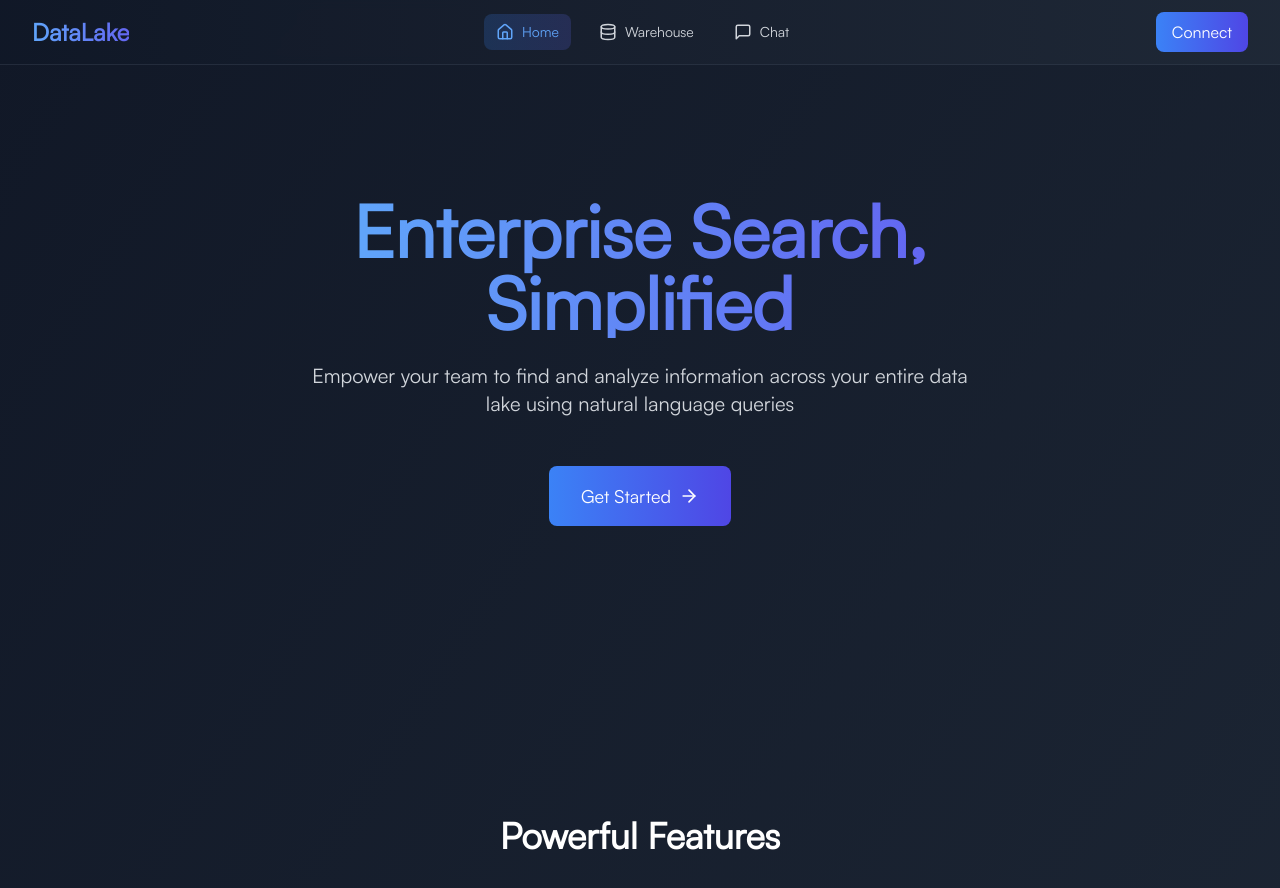
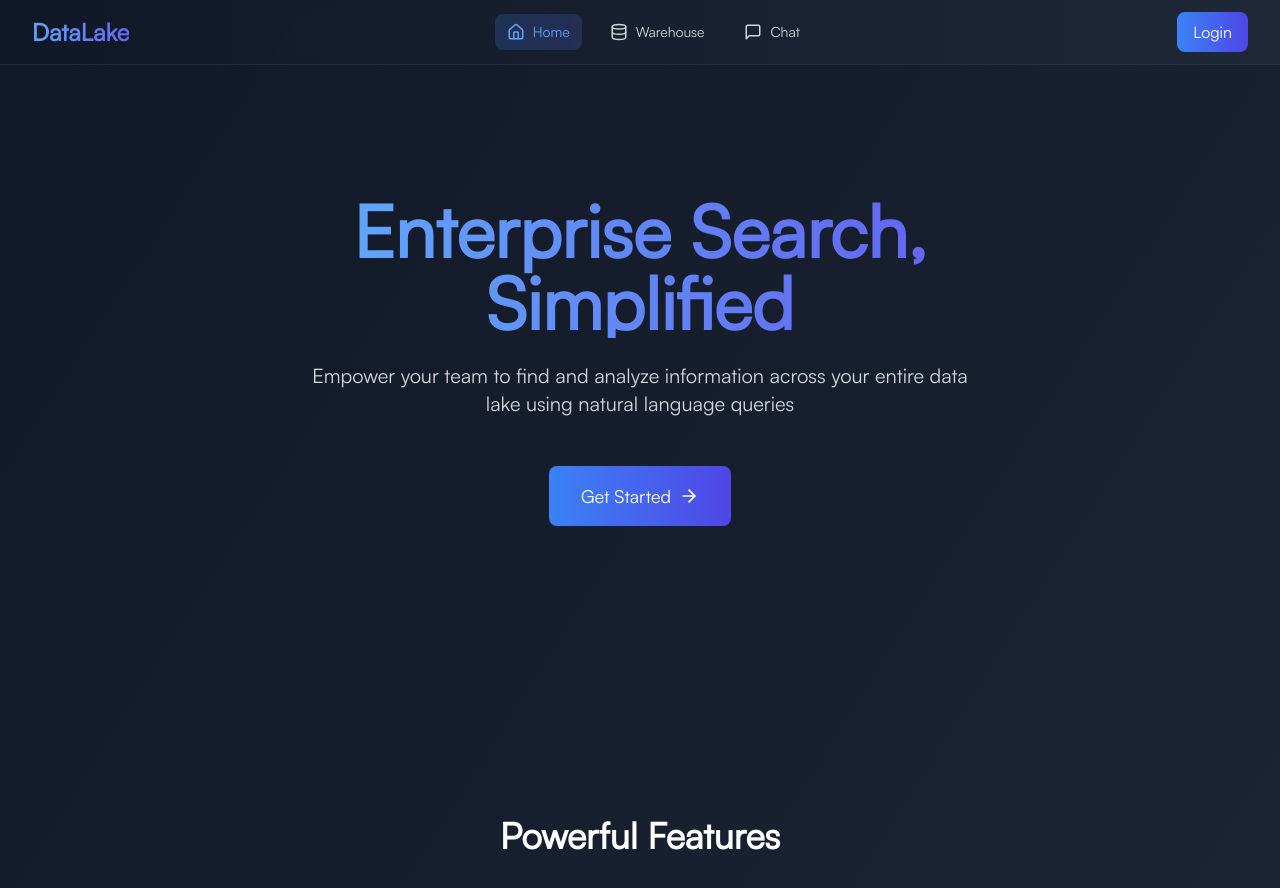
Before and after one commit to AB7zz/chatwithnosql, a React (Vite) app in the folder packages/frontend/: page / in a window 1280 px wide. Shown: the top 888 px of the page. Built offline with nearby package versions, Linux system fonts and the light colour scheme; no server answers.

Commit message:
dynamic navbar for login/logout

```diff
--- a/packages/frontend/package.json
+++ b/packages/frontend/package.json
@@ -17,6 +17,7 @@
     "lucide-react": "^0.453.0",
     "react": "^18.3.1",
     "react-dom": "^18.3.1",
+    "react-firebase-hooks": "^5.1.1",
     "react-icons": "^5.4.0",
     "react-router-dom": "^6.27.0"
   },
--- a/packages/frontend/src/components/Navbar/Navbar.jsx
+++ b/packages/frontend/src/components/Navbar/Navbar.jsx
@@ -1,17 +1,29 @@
 import React from 'react';
-import { Link, useLocation } from 'react-router-dom';
+import { Link, useLocation, useNavigate } from 'react-router-dom';
 import { motion } from 'framer-motion';
-import { Home, MessageSquare, Database, User } from 'lucide-react';
+import { Home, MessageSquare, Database, User, LogOut } from 'lucide-react';
+import { auth } from '../../firebase/config.js';
+import { useAuthState } from 'react-firebase-hooks/auth';
 
 const Navbar = () => {
   const location = useLocation();
+  const navigate = useNavigate();
+  const [user] = useAuthState(auth);
 
   const navItems = [
     { path: '/', icon: Home, label: 'Home' },
     { path: '/choose', icon: Database, label: 'Warehouse' },
     { path: '/chat', icon: MessageSquare, label: 'Chat' },
-    // { path: '/profile', icon: User, label: 'Profile' },
   ];
+
+  const handleLogout = async () => {
+    try {
+      await auth.signOut();
+      navigate('/');
+    } catch (error) {
+      console.error('Error signing out:', error);
+    }
+  };
 
   return (
     <motion.nav
@@ -60,14 +72,46 @@ const Navbar = () => {
           </div>
 
           {/* User Section */}
+          <div className="flex items-center space-x-2">
+            {user ? (
+              <>
+                <Link to="/profile">
                   <motion.div
                     whileHover={{ scale: 1.05 }}
                     className="flex items-center"
                   >
                     <button className="flex items-center space-x-2 bg-gradient-to-r from-blue-500 to-indigo-600 text-white px-4 py-2 rounded-lg hover:shadow-lg hover:shadow-blue-500/25 transition-all duration-200">
-              <span>Connect</span>
+                      <User size={18} className="mr-2" />
+                      <span>Profile</span>
                     </button>
                   </motion.div>
+                </Link>
+                <motion.div
+                  whileHover={{ scale: 1.05 }}
+                  className="flex items-center"
+                >
+                  <button
+                    onClick={handleLogout}
+                    className="flex items-center space-x-2 bg-gray-700 text-gray-200 px-4 py-2 rounded-lg hover:bg-gray-600 transition-all duration-200"
+                  >
+                    <LogOut size={18} className="mr-2" />
+                    <span>Logout</span>
+                  </button>
+                </motion.div>
+              </>
+            ) : (
+              <Link to="/login">
+                <motion.div
+                  whileHover={{ scale: 1.05 }}
+                  className="flex items-center"
+                >
+                  <button className="flex items-center space-x-2 bg-gradient-to-r from-blue-500 to-indigo-600 text-white px-4 py-2 rounded-lg hover:shadow-lg hover:shadow-blue-500/25 transition-all duration-200">
+                    <span>Login</span>
+                  </button>
+                </motion.div>
+              </Link>
+            )}
+          </div>
         </div>
       </div>
     </motion.nav>
```
Lines whose indentation alone changed are shown as unchanged.
